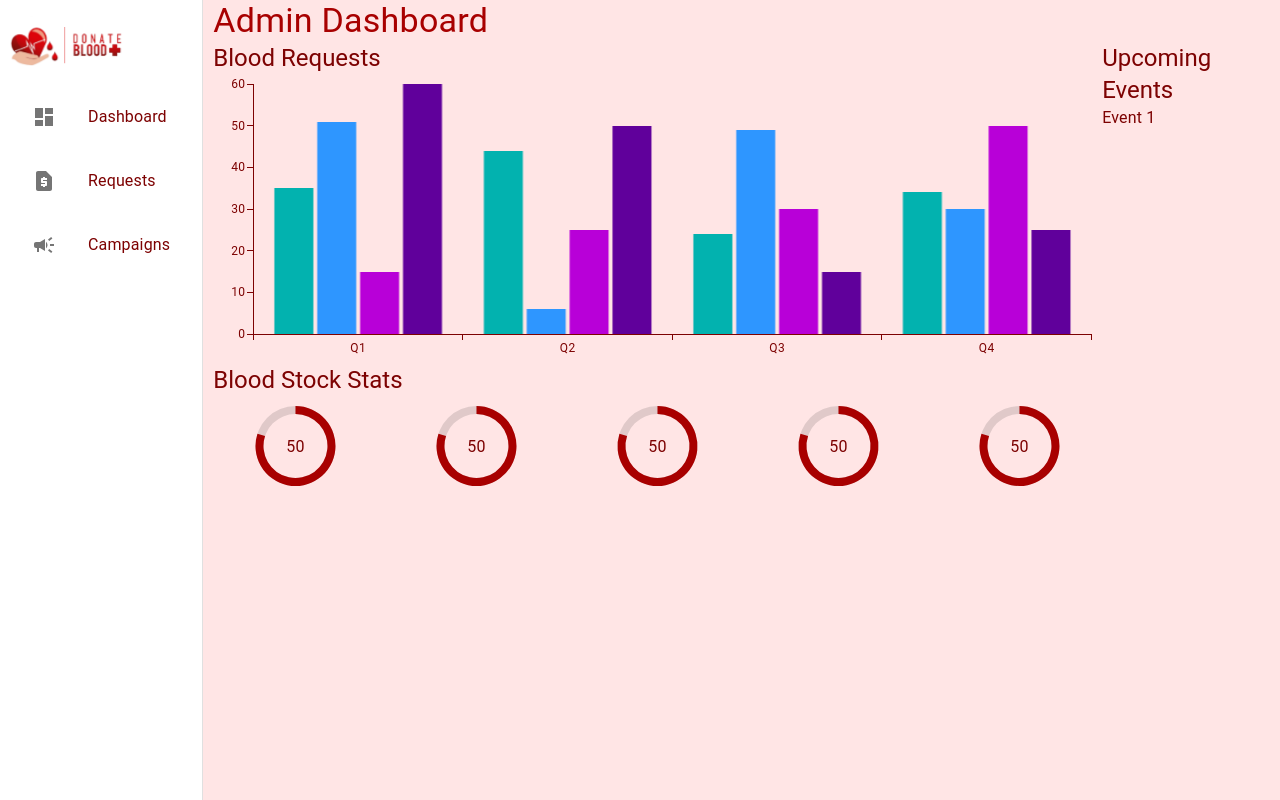
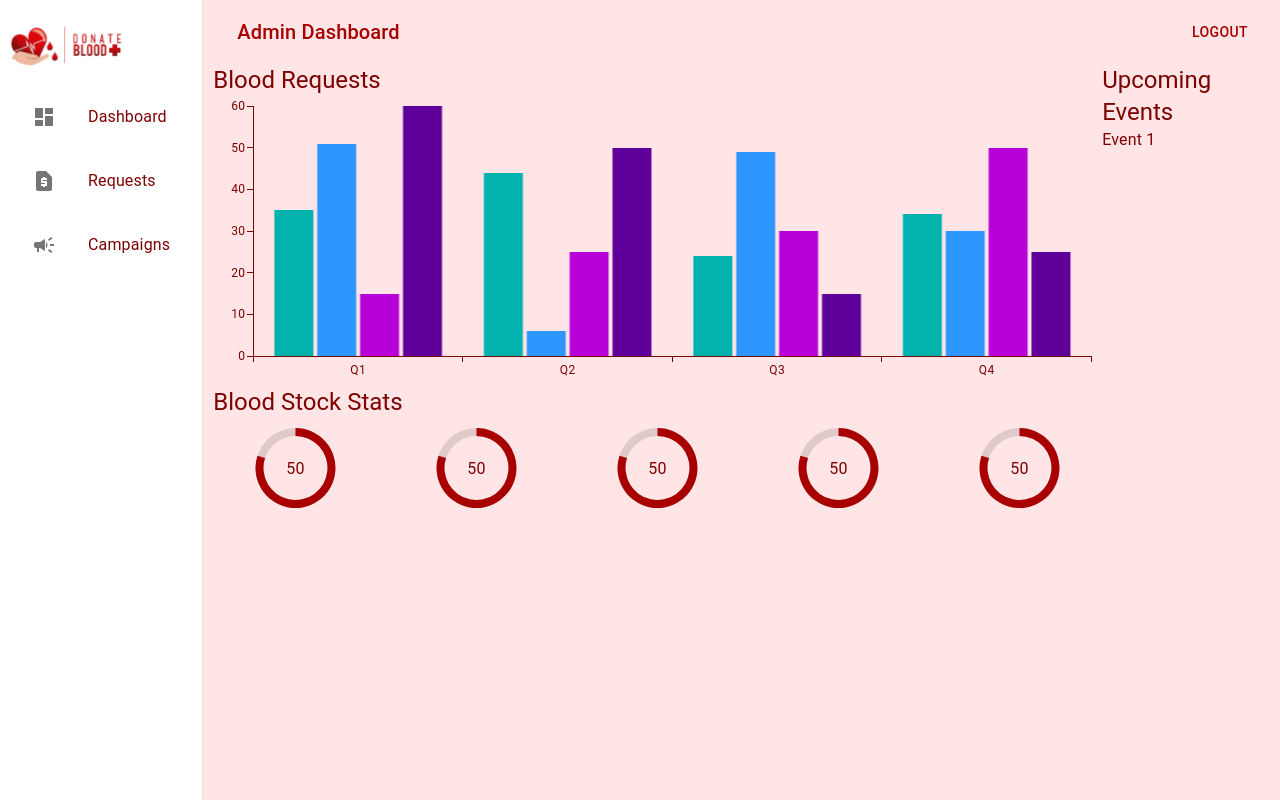
Before and after one commit to tharushasamarawickrama/rad-project-frontend, a React (Create React App) app: page /admin/dashboard in a window 1280 px wide. Built offline with nearby package versions, Linux system fonts and the light colour scheme.

Commit message:
Update AdminDashboard to include Logout button in the AppBar

```diff
--- a/src/pages/AdminDashboard.jsx
+++ b/src/pages/AdminDashboard.jsx
@@ -1,6 +1,7 @@
 import {
   AppBar,
   Box,
+  Button,
   Drawer,
   Grid,
   IconButton,
@@ -9,6 +10,7 @@
   ListItemButton,
   ListItemIcon,
   ListItemText,
+  Toolbar,
   Typography,
   useMediaQuery,
 } from "@mui/material";
@@ -90,14 +92,22 @@
           sx={{ background: "transparent" }}
           elevation={0}
         >
+          <Toolbar>
             {isMobile && (
               <IconButton onClick={() => setDrawerOpen(true)}>
                 <Menu />
               </IconButton>
             )}
-          <Typography variant="h4" color="primary">
+            <Typography
+              variant="h6"
+              component="div"
+              color="primary"
+              sx={{ flexGrow: 1 }}
+            >
               Admin Dashboard
             </Typography>
+            <Button color="primary">LogOut</Button>
+          </Toolbar>
         </AppBar>
         <Grid container>
           <Grid item sx={12} md={10}>
```
Lines whose indentation alone changed are shown as unchanged.
